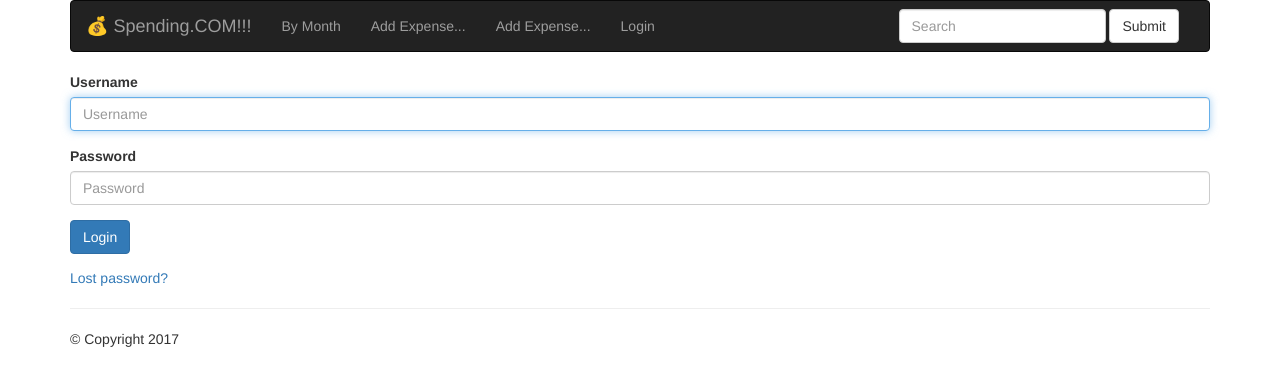
After one commit to nonZero/Spending, a Django app: page /login/ in a window 1280 px wide. The commit adds this page. Shown: the top 386 px of the page. Run offline with Django 3.2, Linux system fonts and the light colour scheme; some libraries are stand-ins or nearby versions.

Commit message:
Added login and logout views

```diff
--- a/expenses/templates/base.html
+++ b/expenses/templates/base.html
@@ -16,7 +16,7 @@
         <div class="container-fluid">
             <div class="navbar-header">
                 <a class="navbar-brand" href="{% url "expenses:list" %}">
-                    💰  Spending.COM!!!
+                    💰 Spending.COM!!!
                 </a>
             </div>
 
@@ -26,15 +26,37 @@
                 <ul class="nav navbar-nav">
                     <li><a href="{% url "expenses:months" %}">By Month</a>
                     </li>
-                    <li><a href="{% url "expenses:create" %}">Add Expense...</a></li>
+                    <li><a href="{% url "expenses:create" %}">Add
+                        Expense...</a></li>
+                    <li><a href="{% url "expenses:create" %}">Add
+                        Expense...</a></li>
+
+                    {% if user.id %}
+                        <li>
+                        <span class="navbar-text">
+                            {{ user }}
+                        </span>
+                        </li>
+                        <li>
+                            <a href="{% url "logout" %}">Logout</a>
+                        </li>
+                    {% else %}
+                        <li>
+                            <a href="{% url "login" %}">Login</a>
+                        </li>
+                    {% endif %}
+
+                    </li>
                 </ul>
-                <form class="navbar-form navbar-left">
+                <form class="navbar-form navbar-right">
                     <div class="form-group">
                         <input type="text" class="form-control"
                                placeholder="Search">
                     </div>
                     <button type="submit" class="btn btn-default">Submit
                     </button>
+
+
                 </form>
             </div><!-- /.navbar-collapse -->
         </div><!-- /.container-fluid -->
--- /dev/null
+++ b/expenses/templates/registration/login.html
@@ -0,0 +1,34 @@
+{% extends "base.html" %}
+{% load bootstrap3 %}
+
+{% block content %}
+
+    {% if form.errors %}
+        <p>Your username and password didn't match. Please try again.</p>
+    {% endif %}
+
+    {% if next %}
+        {% if user.is_authenticated %}
+            <p>Your account doesn't have access to this page. To proceed,
+                please login with an account that has access.</p>
+        {% else %}
+            <p>Please login to see this page.</p>
+        {% endif %}
+    {% endif %}
+
+    <form method="post" action="{% url 'login' %}">
+        {% csrf_token %}
+        {% bootstrap_form form %}
+        {% buttons %}
+            <button type="submit" class="btn btn-primary">
+                {% bootstrap_icon "login" %} Login
+            </button>
+        {% endbuttons %}
+
+        <input type="hidden" name="next" value="{{ next }}"/>
+    </form>
+
+    {# Assumes you setup the password_reset view in your URLconf #}
+    <p><a href="{% url 'password_reset' %}">Lost password?</a></p>
+
+{% endblock %}
--- a/spending/settings.py
+++ b/spending/settings.py
@@ -128,3 +128,6 @@ STATIC_URL = '/static/'
 
 MEDIA_ROOT = os.path.join(BASE_DIR, 'uploads')
 MEDIA_URL = '/uploads/'
+
+LOGIN_REDIRECT_URL = "/"
+LOGOUT_REDIRECT_URL = "/"
--- a/spending/urls.py
+++ b/spending/urls.py
@@ -20,6 +20,8 @@ from django.conf.urls.static import static
 from django.conf import settings
 
 urlpatterns = [
-    url(r'^', include('expenses.urls')),
-    url(r'^admin/', admin.site.urls),
-] + static(settings.MEDIA_URL, document_root=settings.MEDIA_ROOT)
+                  url(r'^', include('expenses.urls')),
+                  url(r'^', include('django.contrib.auth.urls')),
+
+                  url(r'^admin/', admin.site.urls),
+              ] + static(settings.MEDIA_URL, document_root=settings.MEDIA_ROOT)
```
